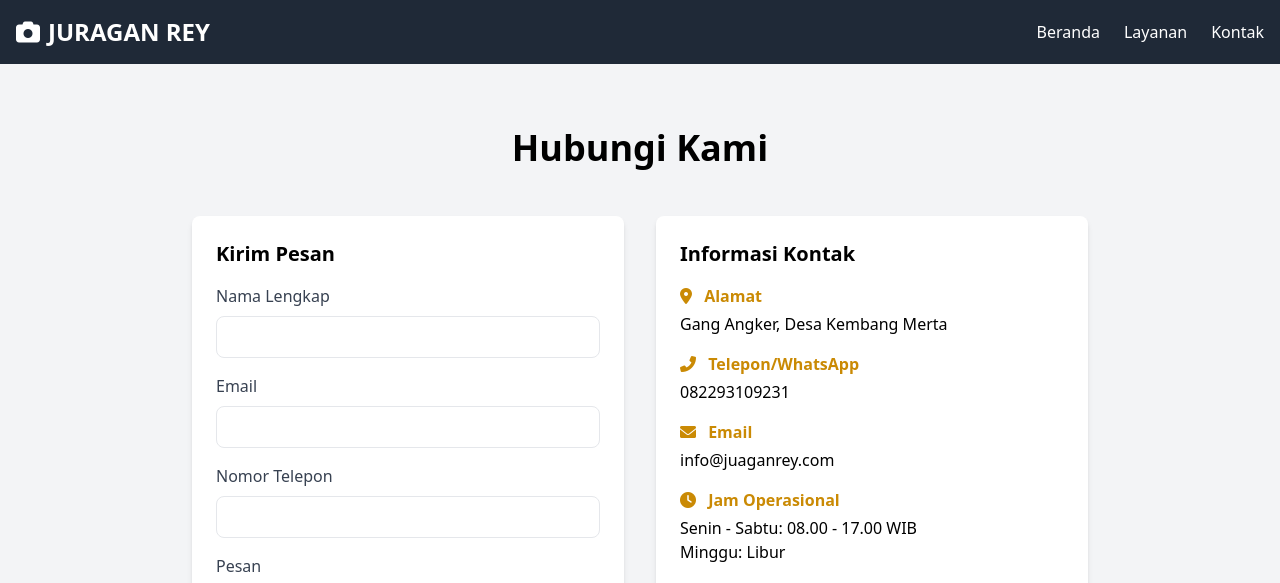
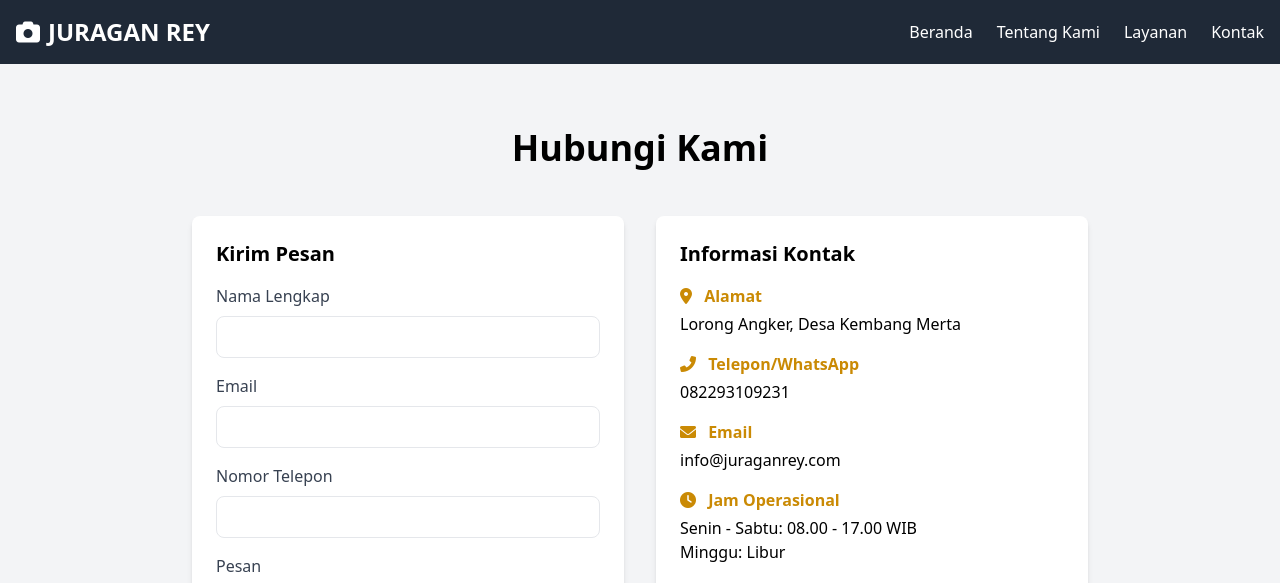
Before and after one commit to Mangapu/blackboxai-1743656484352, a plain HTML site: page contact.html in a window 1280 px wide. Shown: the top 583 px of the page. Drawn offline with nearby package versions, Linux system fonts and the light colour scheme.

Commit message:
Add contact.html 1743658357175

```diff
--- a/contact.html
+++ b/contact.html
@@ -16,7 +16,7 @@
             </div>
             <div class="hidden md:flex space-x-6">
                 <a href="index.html" class="hover:text-yellow-300">Beranda</a>
-
+                <a href="about.html" class="hover:text-yellow-300">Tentang Kami</a>
                 <a href="services.html" class="hover:text-yellow-300">Layanan</a>
                 <a href="contact.html" class="hover:text-yellow-300">Kontak</a>
             </div>
@@ -79,7 +79,7 @@
                     <div class="space-y-4">
                         <div>
                             <h3 class="font-bold text-yellow-600 mb-1"><i class="fas fa-map-marker-alt mr-2"></i> Alamat</h3>
-                            <p>Gang Angker, Desa Kembang Merta</p>
+                            <p>Lorong Angker, Desa Kembang Merta</p>
                         </div>
                         <div>
                             <h3 class="font-bold text-yellow-600 mb-1"><i class="fas fa-phone-alt mr-2"></i> Telepon/WhatsApp</h3>
@@ -87,7 +87,7 @@
                         </div>
                         <div>
                             <h3 class="font-bold text-yellow-600 mb-1"><i class="fas fa-envelope mr-2"></i> Email</h3>
-                            <p>info@juaganrey.com</p>
+                            <p>info@juraganrey.com</p>
                         </div>
                         <div>
                             <h3 class="font-bold text-yellow-600 mb-1"><i class="fas fa-clock mr-2"></i> Jam Operasional</h3>
```
